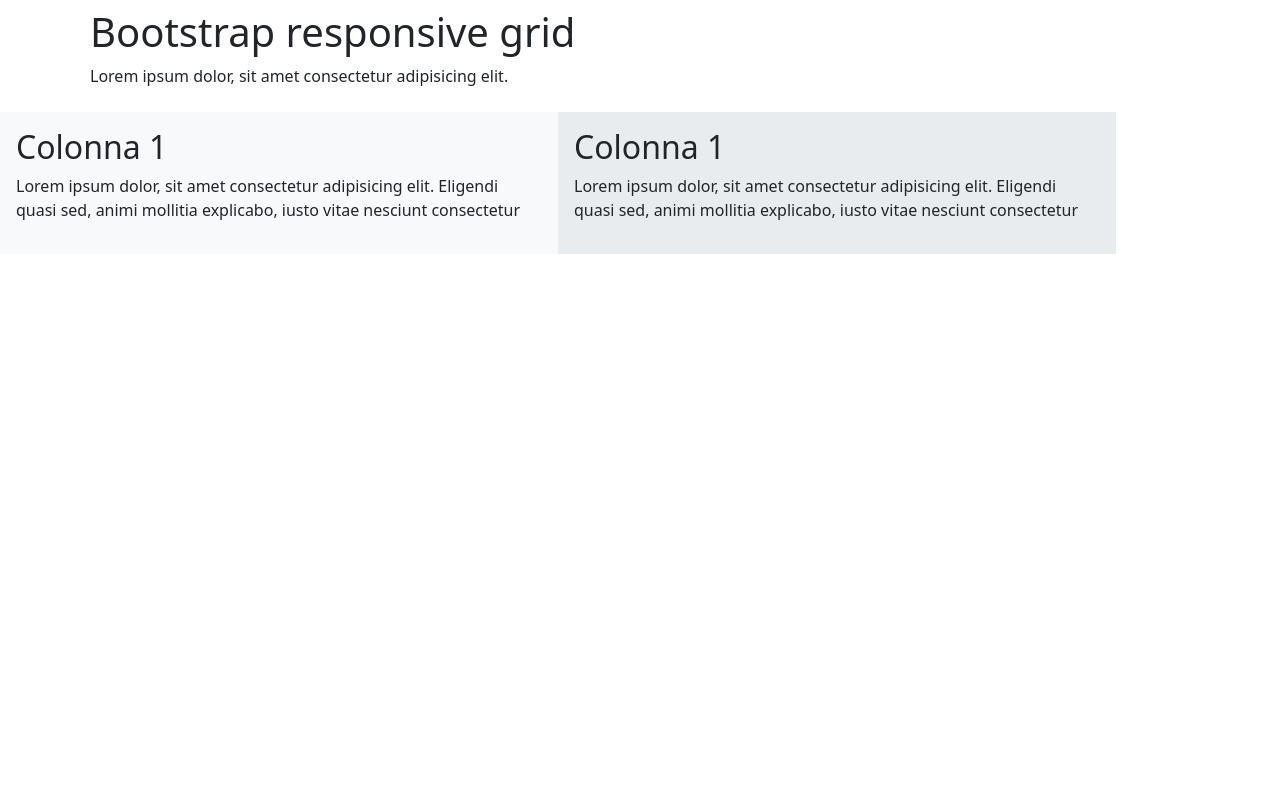
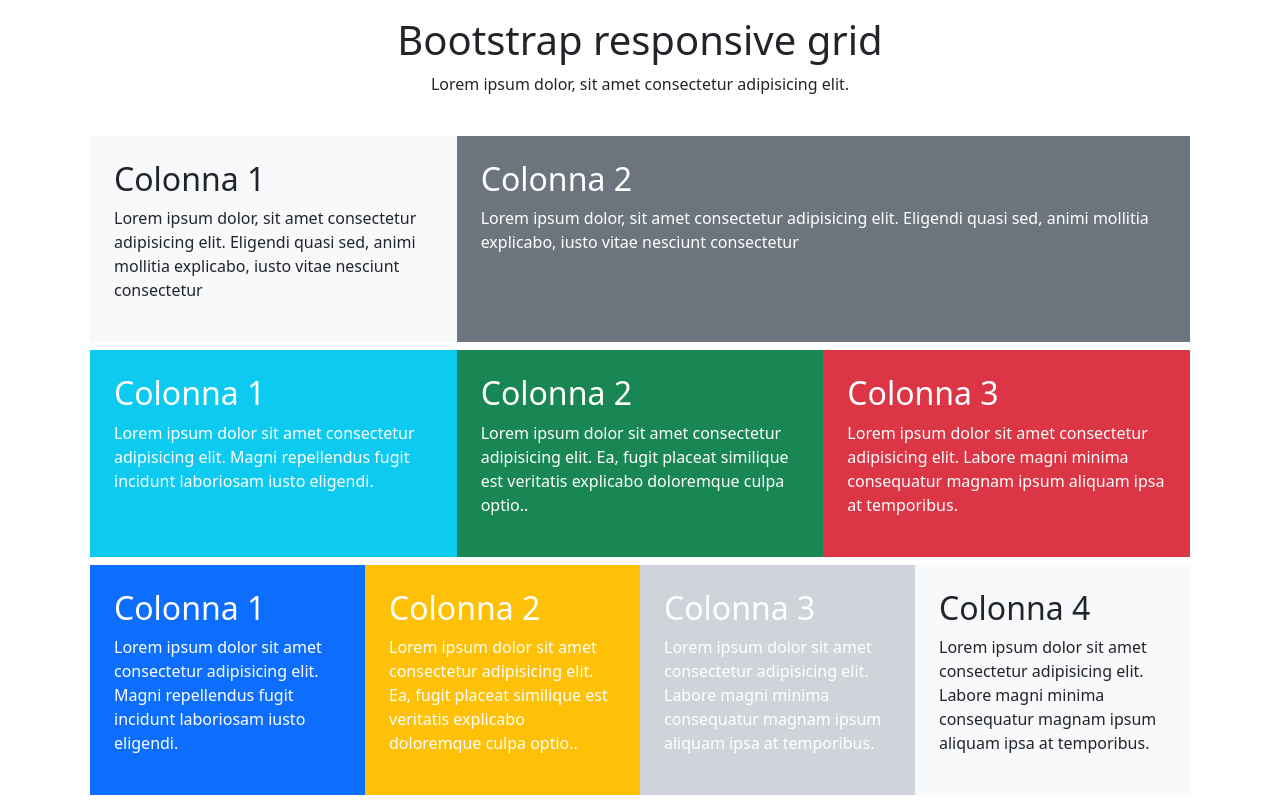
Before and after one commit to pietroscurti9-hub/htmlcss-bootstrap-layout, a plain HTML site: page index.html in a window 1280 px wide. Drawn offline with nearby package versions, Linux system fonts and the light colour scheme.

Commit message:
completato

```diff
--- a/index.html
+++ b/index.html
@@ -16,7 +16,7 @@
 
 
         <div class="container">
-            <div class="p-2">
+            <div class="p-3 text-center">
                 <h1>Bootstrap responsive grid</h1>
                 <p>Lorem ipsum dolor, sit amet consectetur adipisicing elit.</p>
             </div>
@@ -25,20 +25,98 @@
 
         <section>
 
-            <div class="container-sm  row md">
-                <div class="bg-light p-3 col-6 md">
+            <div class="container">
+                <div class="row m-2">
+                    <div class="bg-light col-12 col-md-6 col-lg-4 p-4">
                         <h2>Colonna 1</h2>
                         <p>Lorem ipsum dolor, sit amet consectetur adipisicing elit. Eligendi quasi sed, animi mollitia
                             explicabo, iusto vitae nesciunt consectetur </p>
                     </div>
 
-                <div class="p-3 bg-body-secondary col-6 md">
-                    <h2>Colonna 1</h2>
+                    <div class="bg-secondary col-12 col-md-6 col-lg-8 text-white p-4">
+                        <h2>Colonna 2</h2>
                         <p>Lorem ipsum dolor, sit amet consectetur adipisicing elit. Eligendi quasi sed, animi mollitia
                             explicabo, iusto vitae nesciunt consectetur </p>
                     </div>
                 </div>
+            </div>
         </section>
+
+
+        <section>
+
+            <div class="container">
+                <div class="row m-2">
+
+                    <div class="col-6 col-md-4 bg-info text-white p-4">
+                        <h2>Colonna 1</h2>
+                        <p>Lorem ipsum dolor sit amet consectetur adipisicing elit. Magni repellendus fugit incidunt
+                            laboriosam iusto eligendi.</p>
+                    </div>
+
+                    <div class="col-6 col-md-4 bg-success text-white p-4">
+                        <h2>Colonna 2</h2>
+                        <p>Lorem ipsum dolor sit amet consectetur adipisicing elit. Ea, fugit placeat similique est
+                            veritatis explicabo doloremque culpa optio..</p>
+                    </div>
+
+                    <div class="col-12 col-md-4 bg-danger text-white p-4">
+                        <h2>Colonna 3</h2>
+                        <p>Lorem ipsum dolor sit amet consectetur adipisicing elit. Labore magni minima consequatur
+                            magnam ipsum aliquam ipsa at temporibus.</p>
+                    </div>
+                </div>
+            </div>
+        </section>
+
+
+
+        <section>
+            <div class="container">
+                <div class="row m-2">
+                    <div class="col-6 col-md-3 bg-primary text-white p-4">
+                        <h2>Colonna 1</h2>
+                        <p>Lorem ipsum dolor sit amet consectetur adipisicing elit. Magni repellendus fugit incidunt
+                            laboriosam iusto eligendi.</p>
+                    </div>
+
+                    <div class="col-6 col-md-3 bg-warning text-white p-4">
+                        <h2>Colonna 2</h2>
+                        <p>Lorem ipsum dolor sit amet consectetur adipisicing elit. Ea, fugit placeat similique est
+                            veritatis explicabo doloremque culpa optio..</p>
+                    </div>
+
+                    <div class="col-6 col-md-3 bg-dark-subtle text-white p-4">
+                        <h2>Colonna 3</h2>
+                        <p>Lorem ipsum dolor sit amet consectetur adipisicing elit. Labore magni minima consequatur
+                            magnam ipsum aliquam ipsa at temporibus.</p>
+                    </div>
+
+                    <div class="col-6 col-md-3 bg-light p-4">
+                        <h2>Colonna 4</h2>
+                        <p>Lorem ipsum dolor sit amet consectetur adipisicing elit. Labore magni minima consequatur
+                            magnam ipsum aliquam ipsa at temporibus.</p>
+
+                    </div>
+
+
+                </div>
+            </div>
+        </section>
+
+
+
+
+
+
+
+
+
+
+
+
+
+
 
 
 
```
Lines whose indentation alone changed are shown as unchanged.
